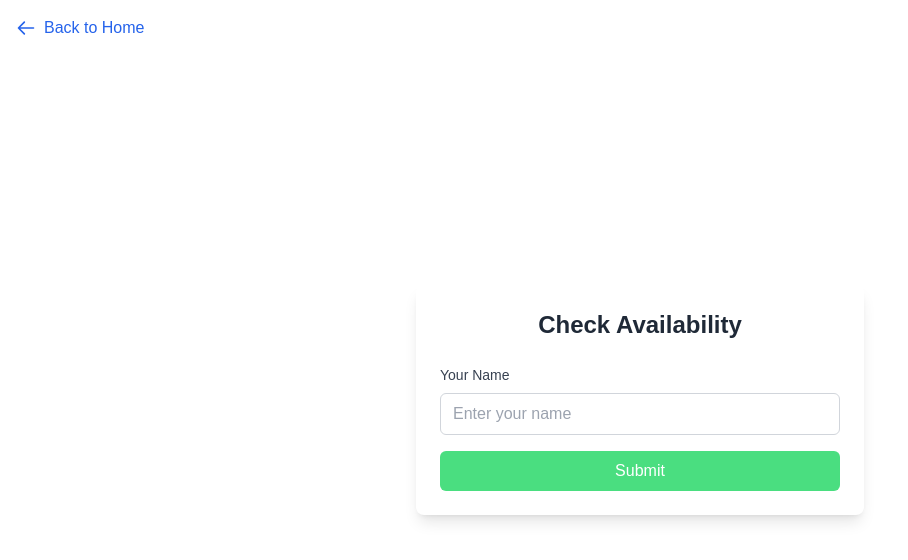
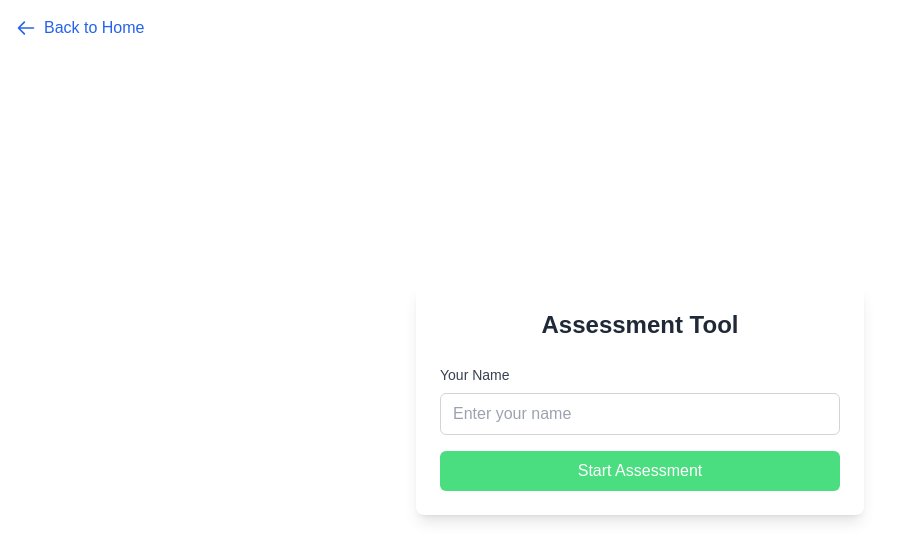
Before and after one commit to twelch/eng-sandbox-base, a Next.js app: page /assessment in a window 1280 px wide. Shown: the top 560 px of the page, without its empty margins (0-908 px from the left). Built offline with nearby package versions, Linux system fonts and the light colour scheme.

Commit message:
switch from redirect method to server action with JSON results

```diff
--- /dev/null
+++ b/app/actions/assessment.ts
@@ -0,0 +1,39 @@
+"use server";
+
+// Assessment server action
+export async function assessUser(formData: FormData) {
+  try {
+    const name = formData.get('name') as string;
+
+    if (!name) {
+      return {
+        success: false,
+        error: 'Name is required'
+      };
+    }
+
+    // Simulate actual processing time (3 seconds)
+    console.log(`Starting assessment for: ${name}`);
+    await new Promise(resolve => setTimeout(resolve, 3000));
+
+    // Generate assessment results
+    const results = {
+      name,
+      completedAt: new Date().toISOString(),
+      processingTime: "3 seconds"
+    };
+
+    console.log(`Assessment completed for: ${name}`);
+
+    return {
+      success: true,
+      data: results
+    };
+  } catch (error) {
+    console.error('Error assessing:', error);
+    return {
+      success: false,
+      error: 'Assessment processing failed. Please try again.'
+    };
+  }
+}
--- a/app/api/assessment/route.ts
+++ /dev/null
@@ -1,18 +0,0 @@
-import { NextRequest, NextResponse } from 'next/server';
-
-export async function POST(request: NextRequest) {
-  try {
-    // Get the form data
-    const formData = await request.formData();
-    const name = formData.get('name') as string;
-
-    // Simulate some server-side processing
-    console.log(`Assessing: ${name}`);
-
-    // Return success response
-    return NextResponse.json({ success: true });
-  } catch (error) {
-    console.error('Error assessing:', error);
-    return NextResponse.json({ success: false }, { status: 500 });
-  }
-}
--- a/app/assessment/page.tsx
+++ b/app/assessment/page.tsx
@@ -2,26 +2,45 @@
 
 import { useState } from 'react';
 import Link from 'next/link';
+import { assessUser } from '@/app/actions/assessment';
+
+type AssessmentState = 'idle' | 'loading' | 'success' | 'error';
+
+type AssessmentResult = {
+  name: string;
+  completedAt: string;
+  processingTime: string;
+};
 
 export default function AvailabilityPage() {
-  const [result, setResult] = useState<{ success: boolean } | null>(null);
-  const [isSubmitting, setIsSubmitting] = useState(false);
+  const [state, setState] = useState<AssessmentState>('idle');
+  const [result, setResult] = useState<AssessmentResult | null>(null);
+  const [error, setError] = useState<string | null>(null);
 
   const handleSubmit = async (formData: FormData) => {
-    setIsSubmitting(true);
+    setState('loading');
+    setError(null);
+
     try {
-      const response = await fetch('/api/check-availability', {
-        method: 'POST',
-        body: formData,
-      });
-      const data = await response.json();
-      setResult(data);
-    } catch (error) {
-      console.error('Error:', error);
-      setResult({ success: false });
-    } finally {
-      setIsSubmitting(false);
+      const response = await assessUser(formData);
+
+      if (response.success && response.data) {
+        setResult(response.data);
+        setState('success');
+      } else {
+        setError(response.error || 'Assessment failed');
+        setState('error');
       }
+    } catch (err) {
+      setError('An unexpected error occurred');
+      setState('error');
+    }
+  };
+
+  const resetForm = () => {
+    setState('idle');
+    setResult(null);
+    setError(null);
   };
 
   return (
@@ -44,10 +63,15 @@ export default function AvailabilityPage() {
 
       <div className="max-w-md w-full bg-white shadow-lg rounded-lg p-6">
         <h1 className="text-2xl font-bold text-center mb-6 text-gray-800">
-          Check Availability
+          Assessment Tool
         </h1>
 
-        <form action={handleSubmit} className="space-y-4">
+        {state === 'idle' && (
+          <form onSubmit={(e) => {
+            e.preventDefault();
+            const formData = new FormData(e.target as HTMLFormElement);
+            handleSubmit(formData);
+          }} className="space-y-4">
             <div>
               <label htmlFor="name" className="block text-sm font-medium text-gray-700 mb-2">
                 Your Name
@@ -64,19 +88,57 @@ export default function AvailabilityPage() {
 
             <button
               type="submit"
-            disabled={isSubmitting}
-            className="w-full bg-green-400 text-white py-2 px-4 rounded-md hover:bg-green-500 disabled:opacity-50 disabled:cursor-not-allowed transition-colors duration-200"
+              className="w-full bg-green-400 text-white py-2 px-4 rounded-md hover:bg-green-500 transition-colors duration-200"
             >
-            {isSubmitting ? 'Checking...' : 'Submit'}
+              Start Assessment
             </button>
           </form>
+        )}
 
-        {result && (
-          <div className="mt-6 p-4 bg-gray-100 rounded-md">
-            <h2 className="text-lg font-semibold mb-2 text-gray-800">Server Response:</h2>
-            <pre className="text-sm text-gray-700 bg-white p-3 rounded border overflow-auto">
-              {JSON.stringify(result, null, 2)}
-            </pre>
+        {state === 'loading' && (
+          <div className="text-center space-y-4">
+            <div className="animate-spin rounded-full h-12 w-12 border-b-2 border-blue-600 mx-auto"></div>
+            <p className="text-lg font-medium text-gray-700">Processing your assessment...</p>
+            <p className="text-sm text-gray-500">This may take a few seconds</p>
+          </div>
+        )}
+
+        {state === 'error' && (
+          <div className="space-y-4">
+            <div className="bg-red-100 border border-red-400 text-red-700 rounded-md p-4">
+              <h3 className="font-semibold mb-2">Assessment Failed</h3>
+              <p>{error}</p>
+            </div>
+            <button
+              onClick={resetForm}
+              className="w-full bg-blue-600 text-white py-2 px-4 rounded-md hover:bg-blue-700 transition-colors duration-200"
+            >
+              Try Again
+            </button>
+          </div>
+        )}
+
+        {state === 'success' && result && (
+          <div className="space-y-4">
+            <div className="bg-green-100 border border-green-400 text-green-700 rounded-md p-4">
+              <h3 className="font-semibold mb-3">Assessment Complete! 🎉</h3>
+              <div className="space-y-2">
+                <p><strong>Name:</strong> {result.name}</p>
+                <p className="text-xs text-green-600 mt-2">
+                  Completed at: {new Date(result.completedAt).toLocaleString()}
+                </p>
+                <p className="text-xs text-green-600">
+                  Processing time: {result.processingTime}
+                </p>
+              </div>
+            </div>
+
+            <button
+              onClick={resetForm}
+              className="w-full bg-green-600 text-white py-2 px-4 rounded-md hover:bg-green-700 transition-colors duration-200"
+            >
+              New Assessment
+            </button>
           </div>
         )}
       </div>
--- a/app/page.tsx
+++ b/app/page.tsx
@@ -6,7 +6,7 @@ export default function Home() {
     <div className="grid grid-rows-[20px_1fr_20px] items-center justify-items-center min-h-screen p-8 pb-20 gap-16 sm:p-20 font-[family-name:var(--font-geist-sans)]">
       <main className="flex flex-col gap-8 row-start-2 items-center">
         <h1 className="text-center text-4xl">Small Forest Landowner Resources</h1>
-        <p className="max-w-xl text-center">Assess your forestland to learn more about programs and incentives available to you and measure potential for carbon and water quality. </p>
+        <p className="max-w-xl text-center">Assess your forestland. Learn about available incentives and measure carbon and water quality potential. </p>
         <Link href="/assessment">
           <button
             className="px-6 py-3 bg-green-400 text-white rounded-lg shadow hover:bg-green-500 transition-colors duration-200"
```
Lines whose indentation alone changed are shown as unchanged.
